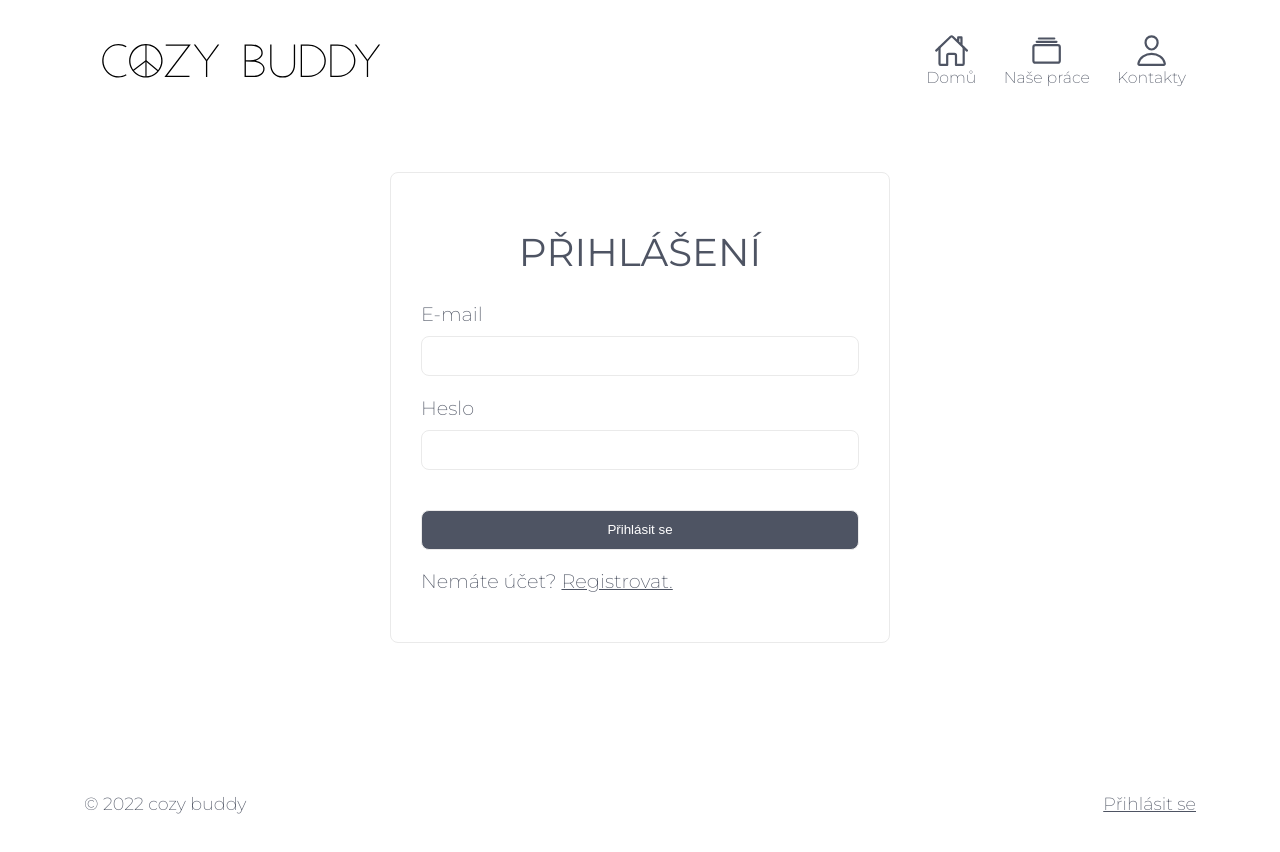
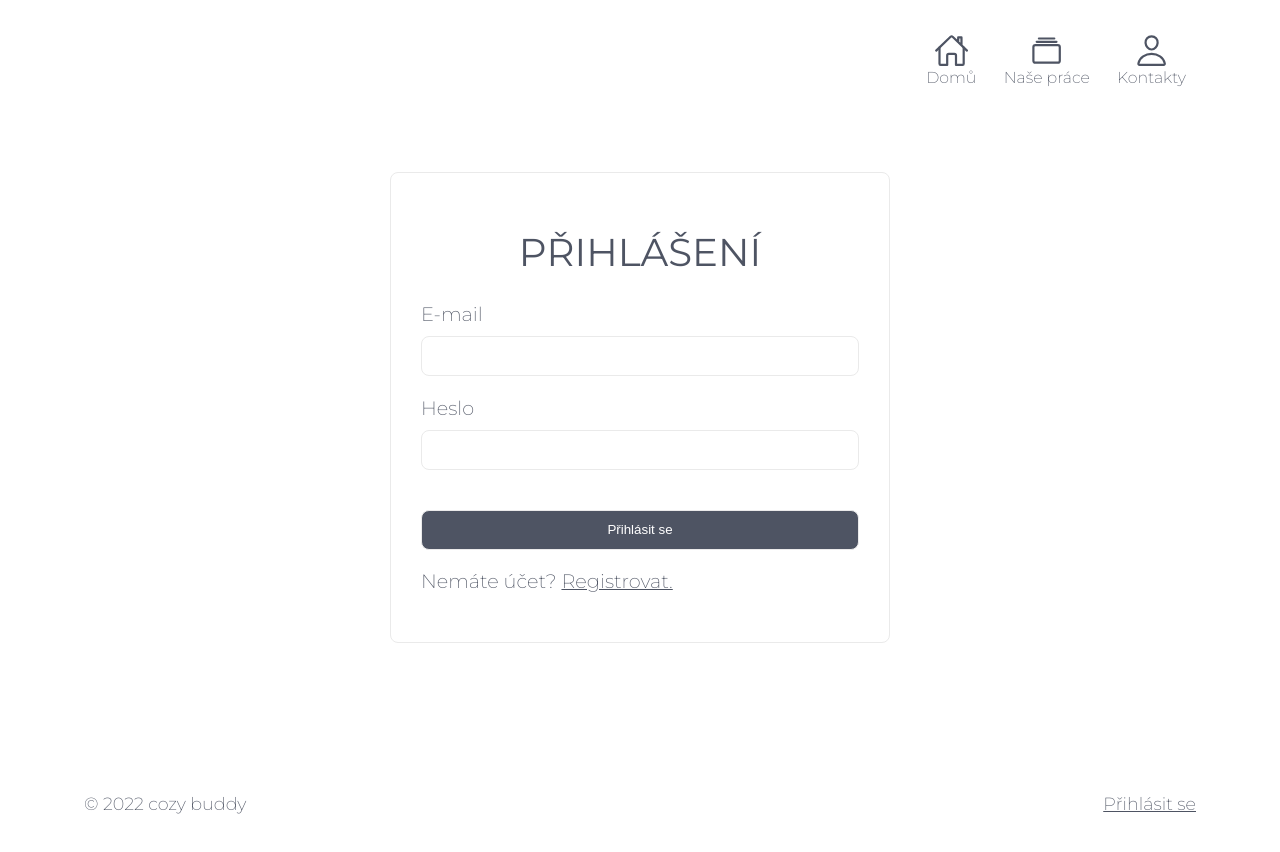
Before and after one commit to Gozo18/Cozy, a Next.js app: page /account/login in a window 1280 px wide. Shown: the top 852 px of the page. Built offline with nearby package versions, Linux system fonts and the light colour scheme; no server answers.

Commit message:
Logo white

```diff
--- a/components/layout/main-header.js
+++ b/components/layout/main-header.js
@@ -12,7 +12,7 @@ function MainHeader() {
         <Link href='/'>
           <a>
             <Image
-              src='/CB.svg'
+              src='/CBwhite.svg'
               alt='Cozy Buddy Logo'
               layout='fill'
               objectFit='contain'
```
Also changed, not shown: public/CBwhite.svg (added).
